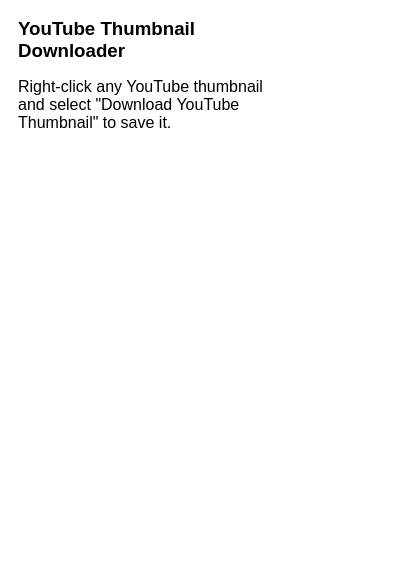
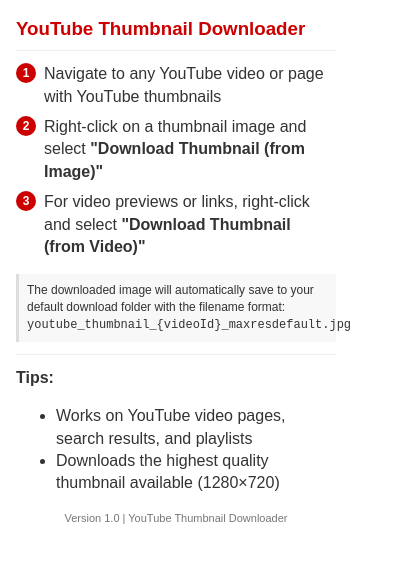
Before and after one commit to danman231/youtube-thumbnail-downloader-ext, a browser extension: page popup.html in a window 400 px wide. Drawn offline with Linux system fonts and the light colour scheme.

Commit message:
Implement Step 6: Enhance popup UI with improved styling and detailed instructions

```diff
--- a/popup.html
+++ b/popup.html
@@ -4,16 +4,105 @@
   <style>
     body {
       font-family: Arial, sans-serif;
-      padding: 10px;
-      width: 250px;
+      padding: 16px;
+      width: 320px;
+      margin: 0;
+      color: #333;
+      line-height: 1.4;
     }
     h3 {
-      margin: 0 0 10px;
+      margin: 0 0 12px;
+      color: #c00;
+      border-bottom: 1px solid #eee;
+      padding-bottom: 8px;
+    }
+    .section {
+      margin-bottom: 16px;
+    }
+    .instruction {
+      margin-bottom: 8px;
+      display: flex;
+      align-items: flex-start;
+    }
+    .instruction-number {
+      background-color: #c00;
+      color: white;
+      border-radius: 50%;
+      width: 20px;
+      height: 20px;
+      display: flex;
+      align-items: center;
+      justify-content: center;
+      margin-right: 8px;
+      flex-shrink: 0;
+      font-size: 12px;
+      font-weight: bold;
+    }
+    .menu-option {
+      font-weight: bold;
+      color: #333;
+    }
+    .note {
+      font-size: 12px;
+      background-color: #f8f8f8;
+      padding: 8px;
+      border-left: 3px solid #ddd;
+      margin-top: 8px;
+    }
+    .divider {
+      border-top: 1px solid #eee;
+      margin: 12px 0;
+    }
+    footer {
+      font-size: 11px;
+      color: #777;
+      text-align: center;
+      margin-top: 16px;
     }
   </style>
 </head>
 <body>
   <h3>YouTube Thumbnail Downloader</h3>
-  <p>Right-click any YouTube thumbnail and select "Download YouTube Thumbnail" to save it.</p>
+
+  <div class="section">
+    <div class="instruction">
+      <div class="instruction-number">1</div>
+      <div>
+        Navigate to any YouTube video or page with YouTube thumbnails
+      </div>
+    </div>
+
+    <div class="instruction">
+      <div class="instruction-number">2</div>
+      <div>
+        Right-click on a thumbnail image and select <span class="menu-option">"Download Thumbnail (from Image)"</span>
+      </div>
+    </div>
+
+    <div class="instruction">
+      <div class="instruction-number">3</div>
+      <div>
+        For video previews or links, right-click and select <span class="menu-option">"Download Thumbnail (from Video)"</span>
+      </div>
+    </div>
+  </div>
+
+  <div class="note">
+    The downloaded image will automatically save to your default download folder with the filename format: <code>youtube_thumbnail_{videoId}_maxresdefault.jpg</code>
+  </div>
+
+  <div class="divider"></div>
+
+  <div class="section">
+    <strong>Tips:</strong>
+    <ul>
+      <li>Works on YouTube video pages, search results, and playlists</li>
+      <li>Downloads the highest quality thumbnail available (1280×720)</li>
+    </ul>
+  </div>
+
+  <footer>
+    Version 1.0 | YouTube Thumbnail Downloader
+  </footer>
 </body>
 </html>
```
Also changed, not shown: memory-bank/documentation.md (+26 -1 lines), memory-bank/progress.md (+12 -3 lines), step6-placeholder.md (+48 -1 lines).
